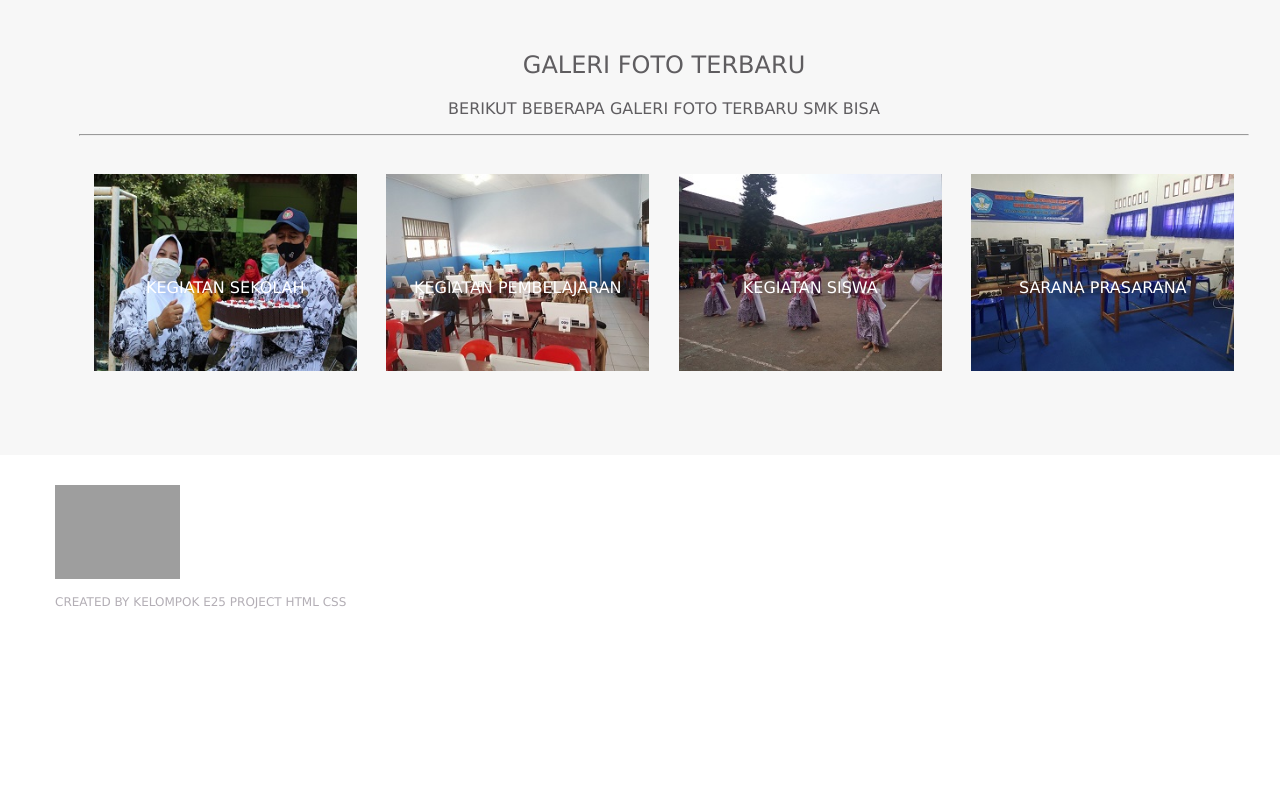
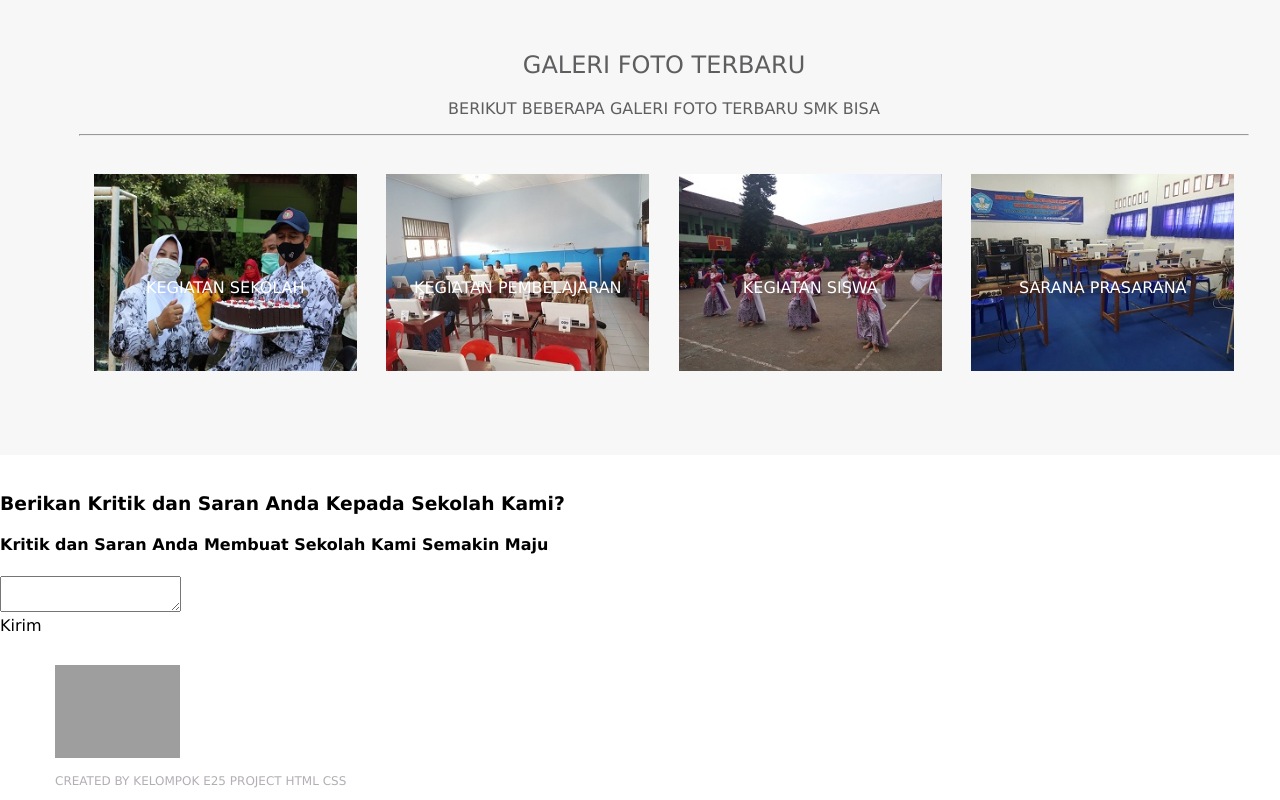
Before and after one commit to yogasaputra-303/project-progate, a plain HTML site: page index.html in a window 1280 px wide. Shown: the part 329-1129 px from the top of the page. Before the commit the page ends 950 px from the top, so only its background shows below. Drawn offline with Linux system fonts and the light colour scheme; grey boxes are pictures that could not be loaded.

Commit message:
menambah dialog

```diff
--- a/index.html
+++ b/index.html
@@ -14,6 +14,7 @@
           <!-- <img class="logo" src="https://prog-8.com/images/html/advanced/main_logo.png"> -->
           <h1 style="color:white;">SMK BISA</h1>
         </div>
+        <span class="fa fa-bars menu-icon"></span>
         <div class="header-right">
           <a href="#" class="login">HOME</a>
         </div>
@@ -26,6 +27,7 @@
         <div class="header-right">
           <a href="#" class="login">HUBUNGI KAMI</a>
         </div>
+
       </div>
     </header>
 
@@ -71,7 +73,15 @@
         </div>
       </div>
     </div>
-
+    <br>
+    <div class="dialog">
+      <div class="konten">
+        <h3>Berikan Kritik dan Saran Anda Kepada Sekolah Kami?</h3>
+        <h4>Kritik dan Saran Anda Membuat Sekolah Kami Semakin Maju</h4>
+        <textarea></textarea><br>
+        <span class="btn message">Kirim</span>
+      </div>
+    </div>
     <footer>
       <div class="container">
         <img src="https://prog-8.com/images/html/advanced/footer_logo.png">
```
